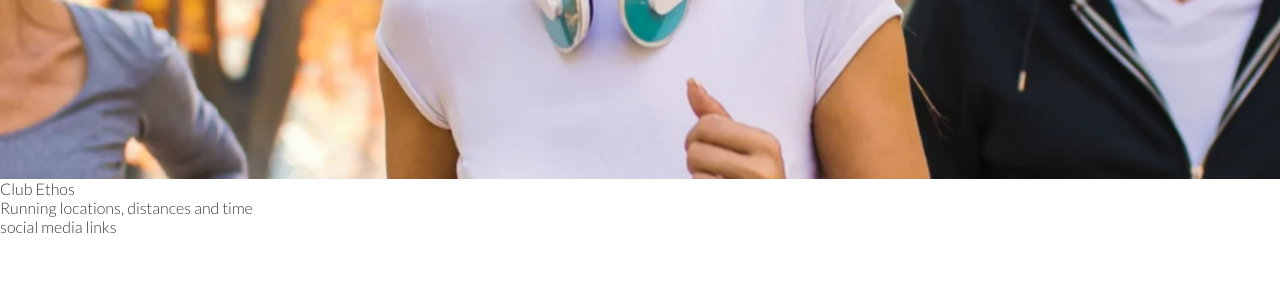
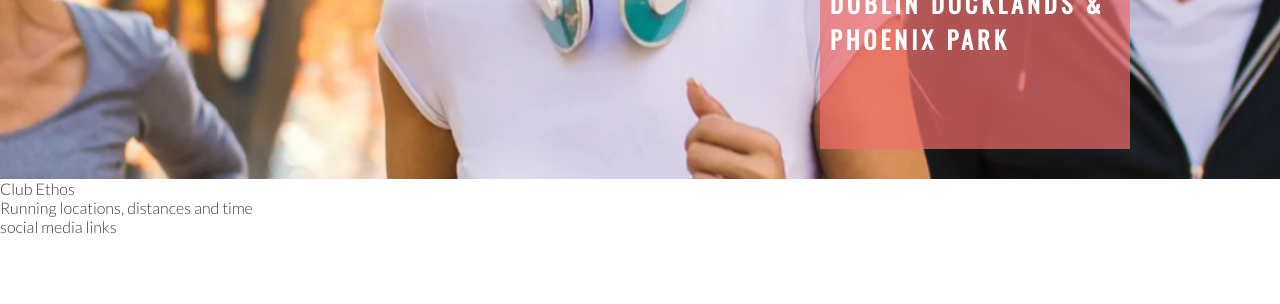
Before and after one commit to arpreacher/enjoy-running, a plain HTML site: page index.html in a window 1280 px wide. Shown: the part 496-800 px from the top of the page. Drawn offline with nearby package versions, Linux system fonts and the light colour scheme.

Commit message:
Add cover text

```diff
--- a/assets/css/style.css
+++ b/assets/css/style.css
@@ -76,16 +76,34 @@ h2 {
     height: 600px;
     width: 100%;
     overflow: hidden;
+    position: relative;
 }
 
-
-
+#cover-text, #cover-text h2  {
+    color: #fff;
+}
 /* creates the level of zoom for hero image */
 @keyframes hero-zoom {
-    from{
+    from {
         transform: scale(1);
     }
-    to{
+
+    to {
         transform: scale(1.1);
     }
 }
+
+#cover-text {
+    font-size: 130%;
+    font-family: Oswald, sans-serif;
+    text-transform: uppercase;
+    letter-spacing: 4px;
+    width: 300px;
+    height: 200px;
+    padding-top: 40px;
+    padding-left: 10px;
+    background-color: rgba(241, 109, 107, .7);
+    bottom: 30px;
+    right: 150px;
+    position: absolute;
+}
--- a/index.html
+++ b/index.html
@@ -27,10 +27,13 @@
 
         </nav>
     </header>
-    <section id="hero-outer" >
-        <div id="hero-image">
+    <section id="hero-outer">
+        <div id="hero-image"></div>
+        <div id="cover-text">
+            <h2>Love Running</h2>
+            <h3>Dublin Docklands & Phoenix Park</h3>
+        </div>
 
-        </div>
     </section>
     <section>Club Ethos</section>
     <section>Running locations, distances and time</section>
```
